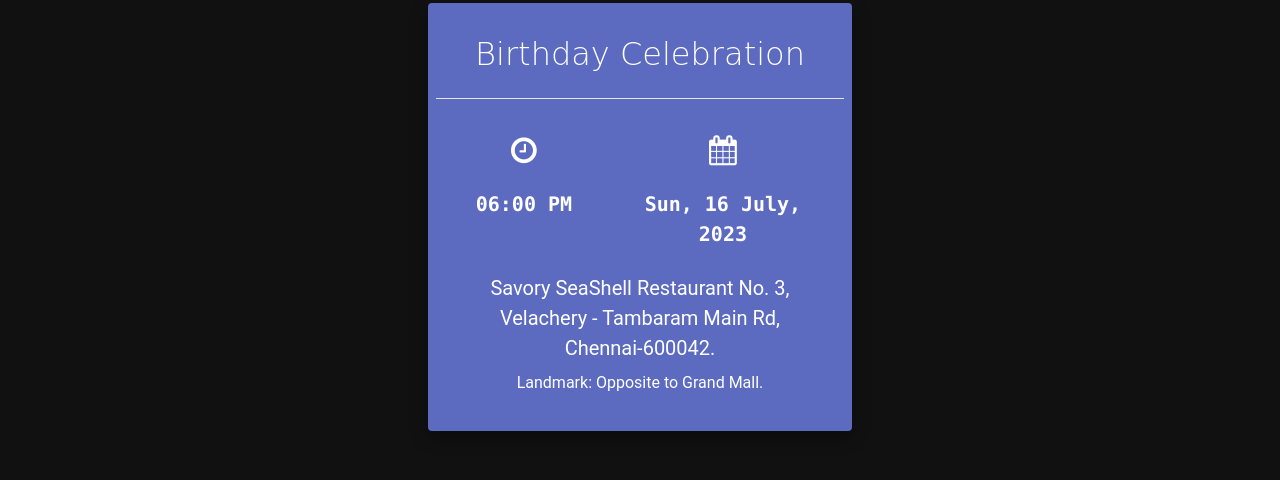
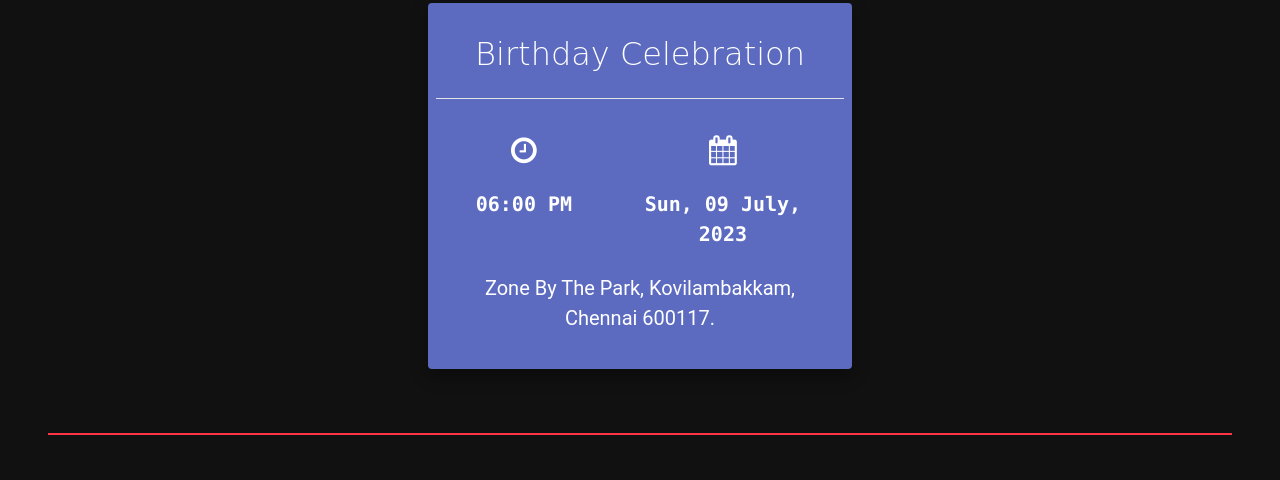
Before and after one commit to ramesrk19/invite, a plain HTML site: page index.html in a window 1280 px wide. Shown: the part 2319-2799 px from the top of the page. Drawn offline with nearby package versions, Linux system fonts and the light colour scheme.

Commit message:
Update index.html

```diff
--- a/index.html
+++ b/index.html
@@ -190,14 +190,13 @@
             <br>
             <br>
             <span class="white-text text-monospace font-weight-bold h5-responsive mt-2">
-              Sun, 16 July, 2023
+              Sun, 09 July, 2023
             </span>
           </div>
           <br>
         </div>
-        <p class="white-text h5-responsive mt-4 mb-2 ml-2 mr-2">Savory SeaShell Restaurant No. 3, Velachery - Tambaram
-          Main Rd, Chennai-600042.</p>
-        <p class="white-text h7-responsive mt-2 mb-2 ml-2 mr-2">Landmark: Opposite to Grand Mall.</p>
+        <p class="white-text h5-responsive mt-4 mb-2 ml-2 mr-2">Zone By The Park, Kovilambakkam, Chennai 600117.</p>
+        <p class="white-text h7-responsive mt-2 mb-2 ml-2 mr-2"></p>
       </div>
     </div>
 
@@ -231,7 +230,7 @@
   <div class="maps-embed-container">
     <iframe class="maps-embed-view" width="450" height="250" frameborder="0" style="border:0"
       referrerpolicy="no-referrer-when-downgrade"
-      src="https://www.google.com/maps/embed?pb=!1m14!1m8!1m3!1d15551.966305812597!2d80.2191646!3d12.9723904!3m2!1i1024!2i768!4f13.1!3m3!1m2!1s0x3a525d90c37d5401%3A0x9dfe7f34aa7d3e89!2sSavoury%20SeaShell%20Restaurant%20-%20Velachery!5e0!3m2!1sen!2sin!4v1687800181007!5m2!1sen!2sin">
+      src="https://www.google.com/maps/embed?pb=!1m18!1m12!1m3!1d3888.3567440456827!2d80.19750016482178!3d12.949009240870732!2m3!1f0!2f0!3f0!3m2!1i1024!2i768!4f13.1!3m3!1m2!1s0x3a525dce0e849fd3%3A0xe1f653dfacd458dc!2sZone%20By%20The%20Park%20Chennai%2C%20S.%20Kolathur%2C%20Kovilambakkam%2C%20Chennai%2C%20Tamil%20Nadu%20600117!5e0!3m2!1sen!2sin!4v1688497706566!5m2!1sen!2sin">
     </iframe>
   </div>
 
```
